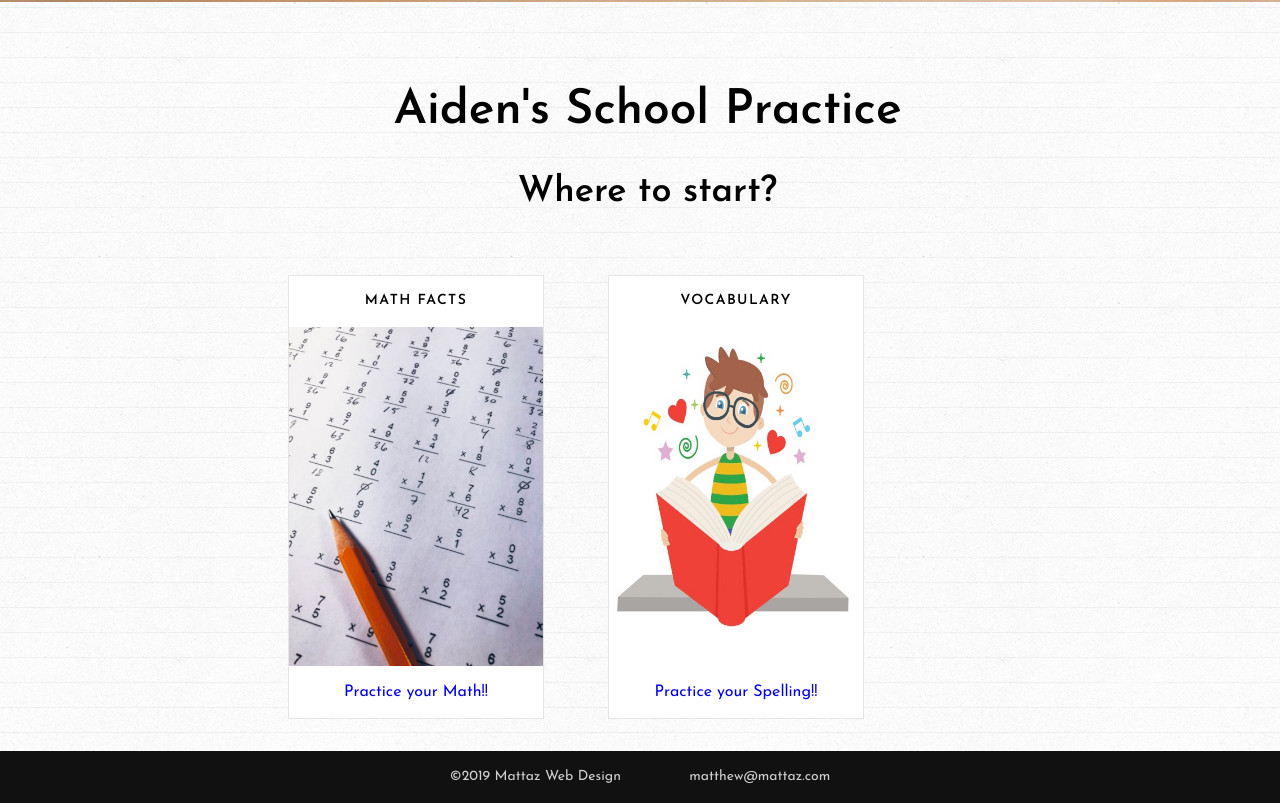
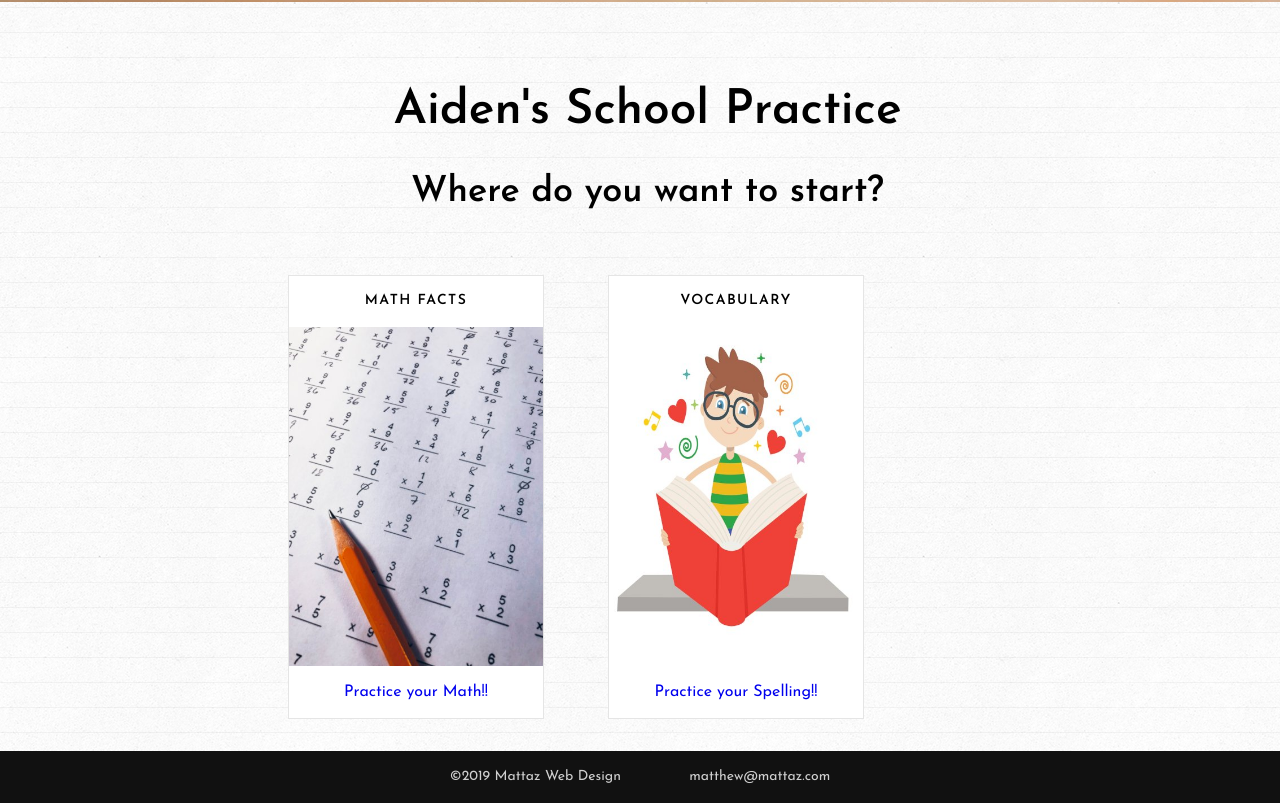
Before and after one commit to Cipher-Coder/aidensHomework, a plain HTML site: page index.html in a window 1280 px wide. Shown: the part 778-1581 px from the top of the page. Drawn offline with nearby package versions, Linux system fonts and the light colour scheme.

Commit message:
end of day

```diff
--- a/index.html
+++ b/index.html
@@ -34,7 +34,7 @@
   </div>
   <div class="theTitle">
     <h1 class="f1">Aiden's School Practice</h1>
-    <h2 class="f2">Where to start?</h2>
+    <h2 class="f2">Where do you want to start?</h2>
   </div>
 
 
```
